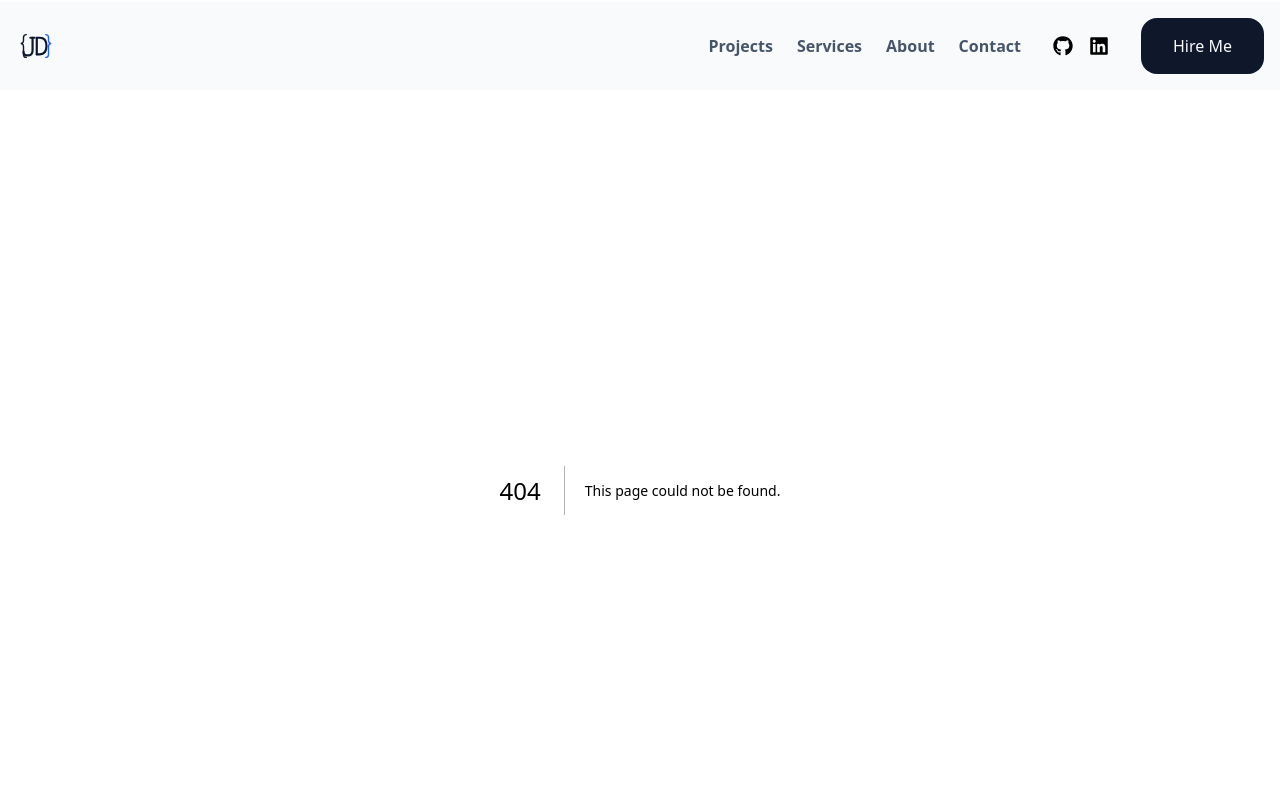
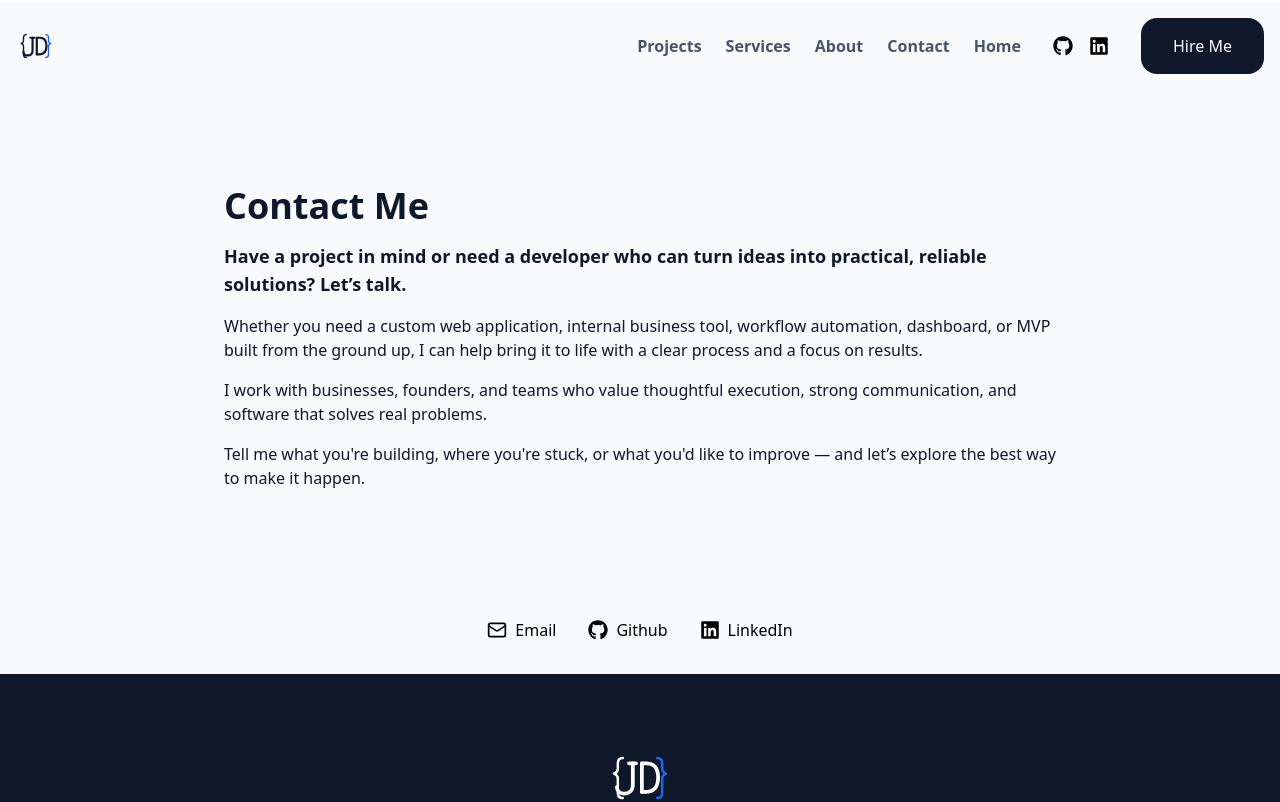
Before and after one commit to Jason-Donmoyer/jason-donmoyer-portfolio, a Next.js app: page /contact in a window 1280 px wide. Before the commit this address had no page. Shown: the top 802 px of the page. Built offline with nearby package versions, Linux system fonts and the light colour scheme.

Commit message:
Addedcontact page

```diff
--- /dev/null
+++ b/src/app/contact/page.tsx
@@ -0,0 +1,42 @@
+import { Mail } from 'lucide-react'
+import { FaGithub, FaLinkedin } from 'react-icons/fa'
+
+export default function Contact() {
+    return (
+        <main className="bg-surface">
+            <section className="py-24 px-8 max-w-4xl mx-auto">
+                <h1 className="text-primary font-bold text-4xl mb-4">Contact Me</h1>
+                <h2 className="text-primary mb-4 font-semibold text-lg">Have a project in mind or need a developer who can turn ideas into practical, reliable solutions? Let’s talk.</h2>
+                <div className="flex flex-col gap-4 text-primary">
+                    <p>Whether you need a custom web application, internal business tool, workflow automation, dashboard, or MVP built from the ground up, I can help bring it to life with a clear process and a focus on results.</p>
+                    <p>I work with businesses, founders, and teams who value thoughtful execution, strong communication, and software that solves real problems.</p>
+                    <p>Tell me what you're building, where you're stuck, or what you'd like to improve — and let’s explore the best way to make it happen.</p>
+                </div>
+            </section>
+
+            <section className="py-8 px-8 max-w-4xl mx-auto flex flex-col items-center md:flex-row justify-center gap-8">
+                    <a
+                        href="mailto:j.donmoyer523@gmail.com"
+                        className="flex items-center gap-2 hover:text-accent"
+                    >
+                        <Mail size={20} />
+                        <span>Email</span>
+                    </a>
+                    <a
+                        href="https://github.com/Jason-Donmoyer"
+                        className="flex items-center gap-2 hover:text-accent"
+                    >
+                        <FaGithub size={20}></FaGithub>
+                        <span>Github</span>
+                    </a>
+                    <a
+                        href=""
+                        className="flex items-center gap-2 hover:text-accent"
+                    >
+                        <FaLinkedin size={20}></FaLinkedin>
+                        <span>LinkedIn</span>
+                    </a>
+                </section>
+        </main>
+    )
+}
--- a/src/components/site/Footer.tsx
+++ b/src/components/site/Footer.tsx
@@ -10,7 +10,7 @@ export default function Footer() {
                 <div className="flex flex-col items-center mb-10">
                     <img className="w-20 h-20" src="/jd-app-icon-v3.svg" alt="JD logo-dark" />
                 </div>
-                <div className="flex gap-6 mb-10">
+                <div className="flex gap-6 mb-4">
                     <Link className="cursor-pointer text-surface font-semibold hover:text-teal" href="/projects">Projects</Link>
                     <Link className="cursor-pointer text-surface font-semibold hover:text-teal" href="/services">Services</Link>
                     <Link className="cursor-pointer text-surface font-semibold hover:text-teal" href="/about">About</Link>
@@ -20,7 +20,7 @@ export default function Footer() {
                     <a href="https://github.com/Jason-Donmoyer"><FaGithub size={20} className="text-surface hover:text-teal"></FaGithub></a>
                     <a href=""><FaLinkedin size={20} className="text-surface hover:text-teal"></FaLinkedin></a>
                 </div>
-                <div className="mt-10">
+                <div className="mt-4">
                     <p className="text-surface">&copy; Jason Donmoyer 2026</p>
                 </div>
             </div>
--- a/src/components/site/Navbar.tsx
+++ b/src/components/site/Navbar.tsx
@@ -22,6 +22,7 @@ export default function Navbar() {
                         <Link onClick={() => setMobileMenu(false)} className="cursor-pointer text-copy font-semibold" href="/services">Services</Link>
                         <Link onClick={() => setMobileMenu(false)} className="cursor-pointer text-copy font-semibold" href="/about">About</Link>
                         <Link onClick={() => setMobileMenu(false)} className="cursor-pointer text-copy font-semibold" href="/contact">Contact</Link>
+                        <Link onClick={() => setMobileMenu(false)} className="cursor-pointer text-copy font-semibold" href="/">Home</Link>
                     </div>
                     <div className="flex gap-4 items-center">
                         <a href="https://github.com/Jason-Donmoyer"><FaGithub size={30} onClick={() => setMobileMenu(false)}></FaGithub></a>
@@ -36,6 +37,7 @@ export default function Navbar() {
                     <Link className="cursor-pointer text-copy font-semibold hover:text-accent-hover" href="/services">Services</Link>
                     <Link className="cursor-pointer text-copy font-semibold hover:text-accent-hover" href="/about">About</Link>
                     <Link className="cursor-pointer text-copy font-semibold hover:text-accent-hover" href="/contact">Contact</Link>
+                    <Link className="cursor-pointer text-copy font-semibold hover:text-accent-hover" href="/">Home</Link>
                 </div>
                 <div className="flex gap-4 items-center">
                     <a href="https://github.com/Jason-Donmoyer"><FaGithub size={20}></FaGithub></a>
```
